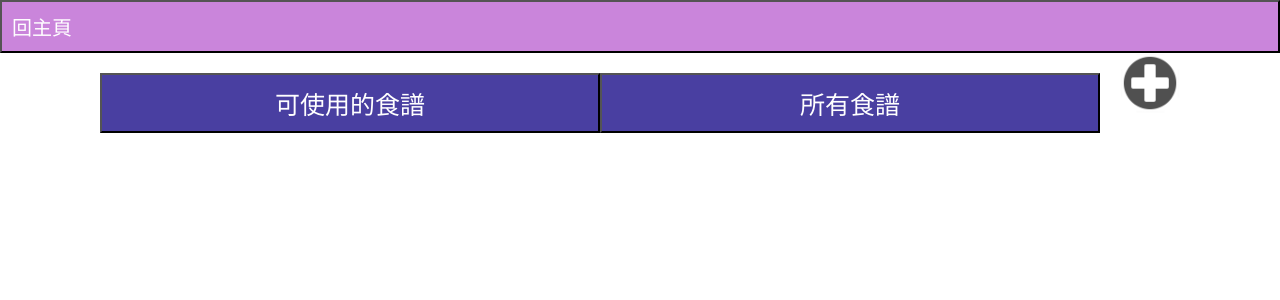
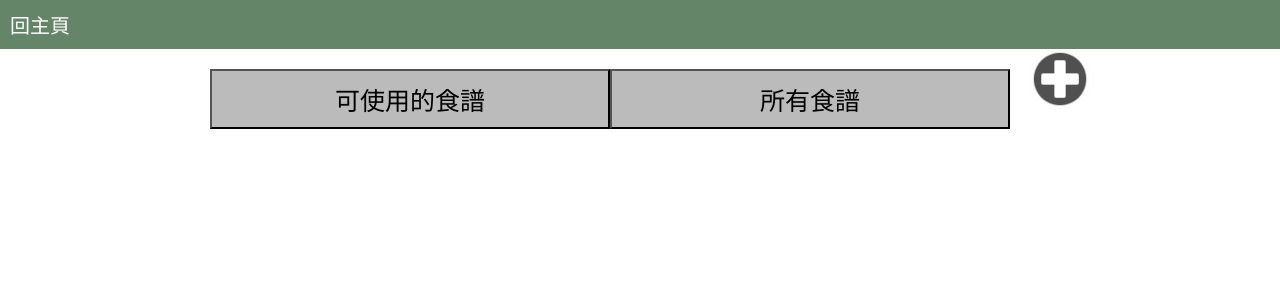
Before and after one commit to Lauren505/pantry, a Flask app: page /recipe in a window 1280 px wide. Shown: the top 300 px of the page. Run offline with Flask 2, Linux system fonts and the light colour scheme.

Commit message:
Add files via upload

```diff
--- a/static/recipe.css
+++ b/static/recipe.css
@@ -1,11 +1,11 @@
 .main{
+    display: flex;
     flex-direction: row;
 }
 
 .add {
     display: flex;
     width: 100%;
-    border: -100px;
 }
 
 .add_btn {
@@ -13,7 +13,6 @@
     display: flex;
     width: 60px;
     height: 60px;
-    margin-right: 20px;
 }
 
 .add_btn:hover {
@@ -31,21 +30,21 @@ body {
 }
 
 .all {
-    color: white;
+    color: black;
     text-align: center;
     font-size: 25px;
     font-family: Arial, Helvetica, sans-serif;
-    width: 500px;
+    width: 400px;
     text-transform: uppercase;
     text-decoration: none;
-    background: rgb(73, 63, 161);
+    background: #7575757e;
     padding: 10px;
     transition: all 0.4s ease 0s;
 }
 
 .all:hover {
-    color: #000000 !important;
-    background: rgb(120, 100, 209);
+    color: white !important;
+    background: #0000007e;
     border-color: rgb(112, 112, 112) !important;
     transition: all 0.4s ease 0s;
     }
@@ -72,6 +71,7 @@ body {
 
 .selectlist{
     display: flex;
+    width: 60%;
     flex-direction: row;
     padding: 20px;
 }
@@ -95,7 +95,7 @@ body {
     margin: 0;
     max-height: 27em;
     overflow: scroll;
-    width: 500px;
+    width: 400px;
 
 }
 
@@ -123,15 +123,15 @@ body {
     transition: opacity 0.3s;
     height: 100%;
     font-family: Arial, Helvetica, sans-serif;
-    background-color: #ffd9ae;
+    background-color: white;
     border-radius: 5px;
 
 }
-.re_name:focus{
-    background-color: #e9ad53;
+.re_name:hover{
+    background-color: #c9ac957e;
 }
 
-.re_name:hover{
+.re_name:focus{
     border: 2px solid #9F9F9F;
 }
 
@@ -151,6 +151,11 @@ body {
     font-weight: 500;
 }
 
+.withbtn{
+    display: flex;
+    flex-direction: row;
+}
+
 .back {
     width: 100%;
   }
@@ -161,20 +166,12 @@ body {
     padding: 10px;
     font-size: 20px;
     text-align: right;
+    border: 0;
+    background-color: white;
   }
 
   .back button:hover{
-    background-color: #CA85DB;
+    background-color:  #658569;
     transition: 0.3s;
     color: white;
   }
-
-  .withbtn {
-      display: flex;
-      flex-direction: row;
-  }
-
-.redetail{
-    display: flex;
-    flex-direction: column;
-}
```
Also changed, not shown: static/add_recipe.css (+5 -3 lines), static/addstyle.css (+8 -2 lines), static/default.css (+13 -2 lines), static/invstyle.css (+10 -12 lines), static/img/add_.png (added), static/img/search.png (added).
